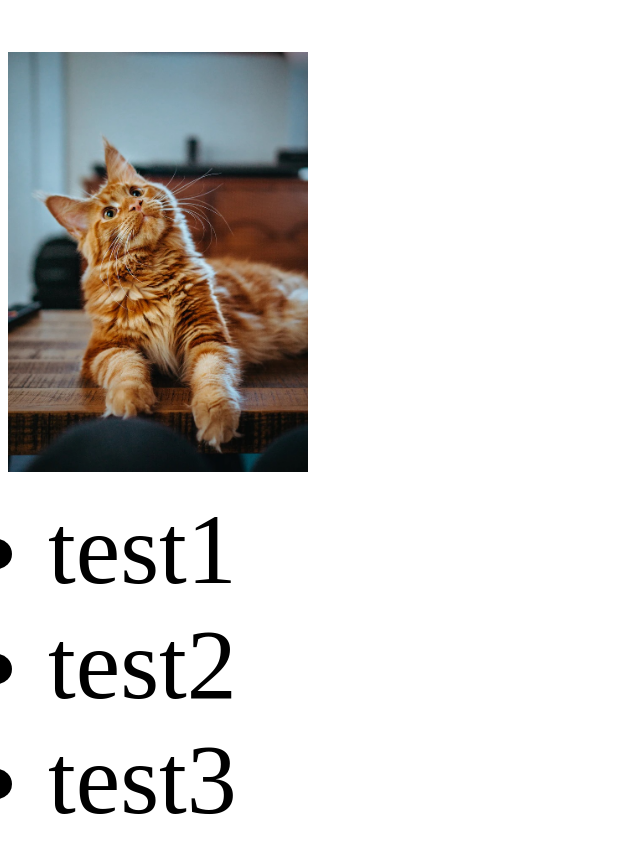
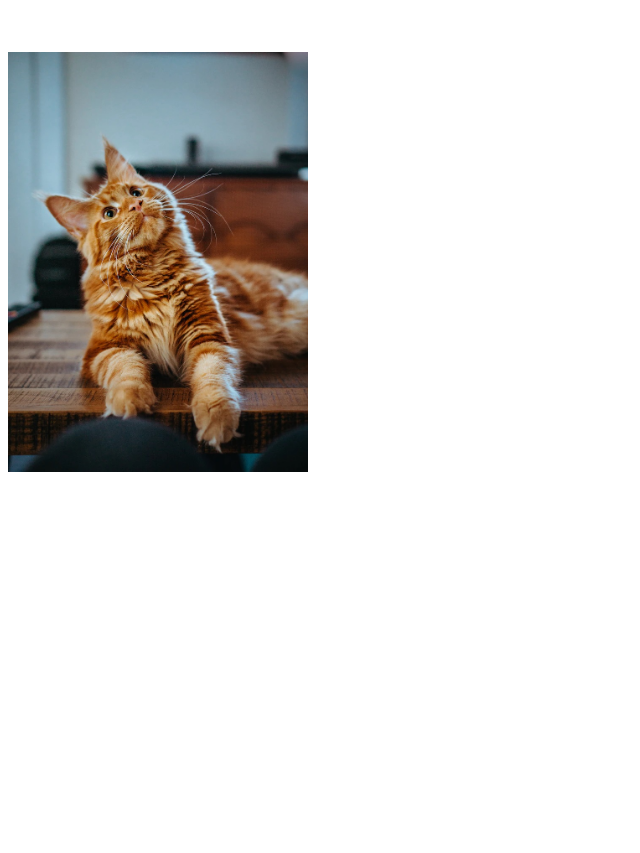
Before and after one commit to bftsai/vitewebsite, a website built with Vite: page pages/index.html in a window 1280 px wide. Shown: the part 227-1080 px from the top of the page, without its empty margins (0-640 px from the left). After the commit the page ends 800 px from the top, so only its background shows below. Built offline with nearby package versions, Linux system fonts and the light colour scheme.

Commit message:
delete ul li

```diff
--- a/assets/scss/pages/_index.scss
+++ b/assets/scss/pages/_index.scss
@@ -1,6 +1,3 @@
 .index-title {
   font-size: 100px;
 }
-ul li{
-  font-size: 100px;
-}
--- a/pages/index.html
+++ b/pages/index.html
@@ -11,11 +11,6 @@
 
     <h1 class="index-title">我是首頁</h1>
     <img src="../assets/images/cat.jpg" style="width: 300px;" alt="cat">
-    <ul>
-      <li>test1</li>
-      <li>test2</li>
-      <li>test3</li>
-    </ul>
     <%- include('./layout/footer'); -%>
 
     <script type="module" src="../main.js"></script>
```
